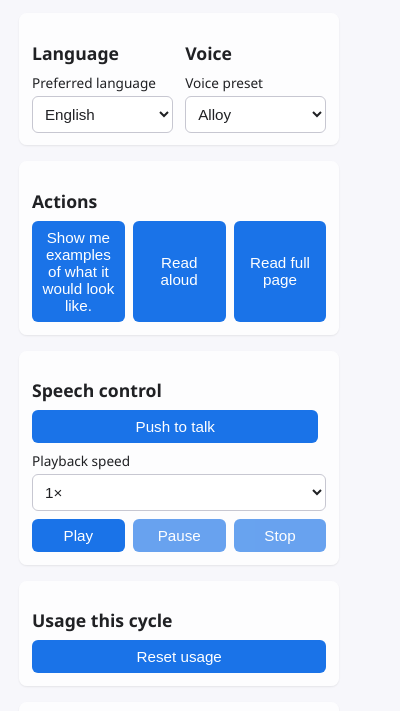
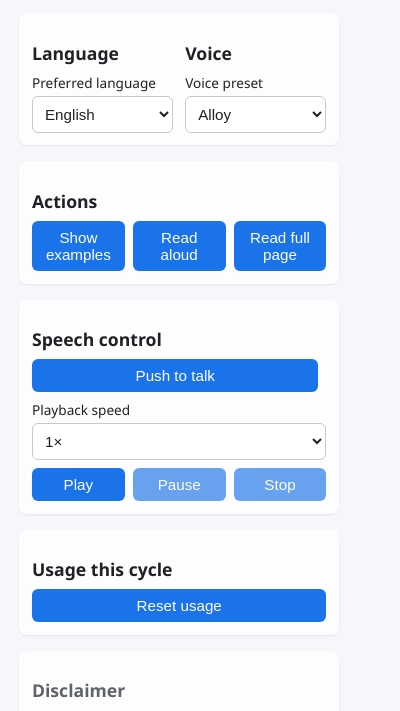
Before and after one commit to badMade/comet_page_reader, a browser extension: page popup/index.html in a window 400 px wide. Shown: the part 91-802 px from the top of the page. Drawn offline with Linux system fonts and the light colour scheme.

Commit message:
Shorten summarise button label

```diff
--- a/popup/index.html
+++ b/popup/index.html
@@ -36,7 +36,7 @@
       <section aria-labelledby="actions-section">
         <h2 id="actions-section">Actions</h2>
         <div class="actions">
-          <button id="summariseBtn" class="primary">Show me examples of what it would look like.</button>
+          <button id="summariseBtn" class="primary">Show examples</button>
           <button id="readBtn" class="primary">Read highlighted segment</button>
           <button id="readPageBtn" class="primary">Read entire page</button>
         </div>
--- a/utils/i18n.js
+++ b/utils/i18n.js
@@ -13,7 +13,7 @@ const MESSAGES = {
     apiKeyLabel: 'LLM API key',
     providerLabel: 'LLM provider',
     save: 'Save',
-    summarise: 'Show me examples of what it would look like.',
+    summarise: 'Show examples',
     readAloud: 'Read aloud',
     readPage: 'Read full page',
     pushToTalk: 'Push to talk',
@@ -29,7 +29,7 @@ const MESSAGES = {
     apiKeyLabel: 'Clave de API de LLM',
     providerLabel: 'Proveedor de LLM',
     save: 'Guardar',
-    summarise: 'Muéstrame ejemplos de cómo se vería.',
+    summarise: 'Mostrar ejemplos',
     readAloud: 'Leer en voz alta',
     readPage: 'Leer página completa',
     pushToTalk: 'Pulsa para hablar',
```
